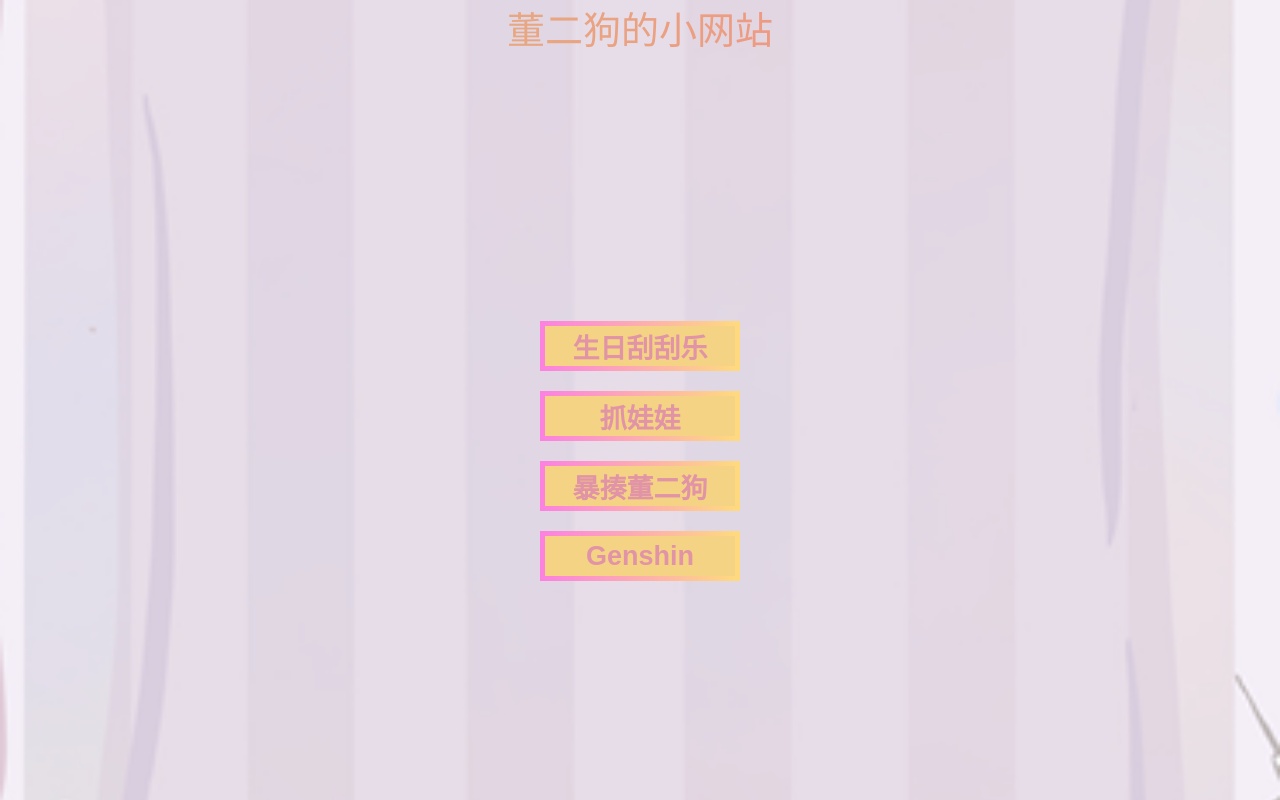
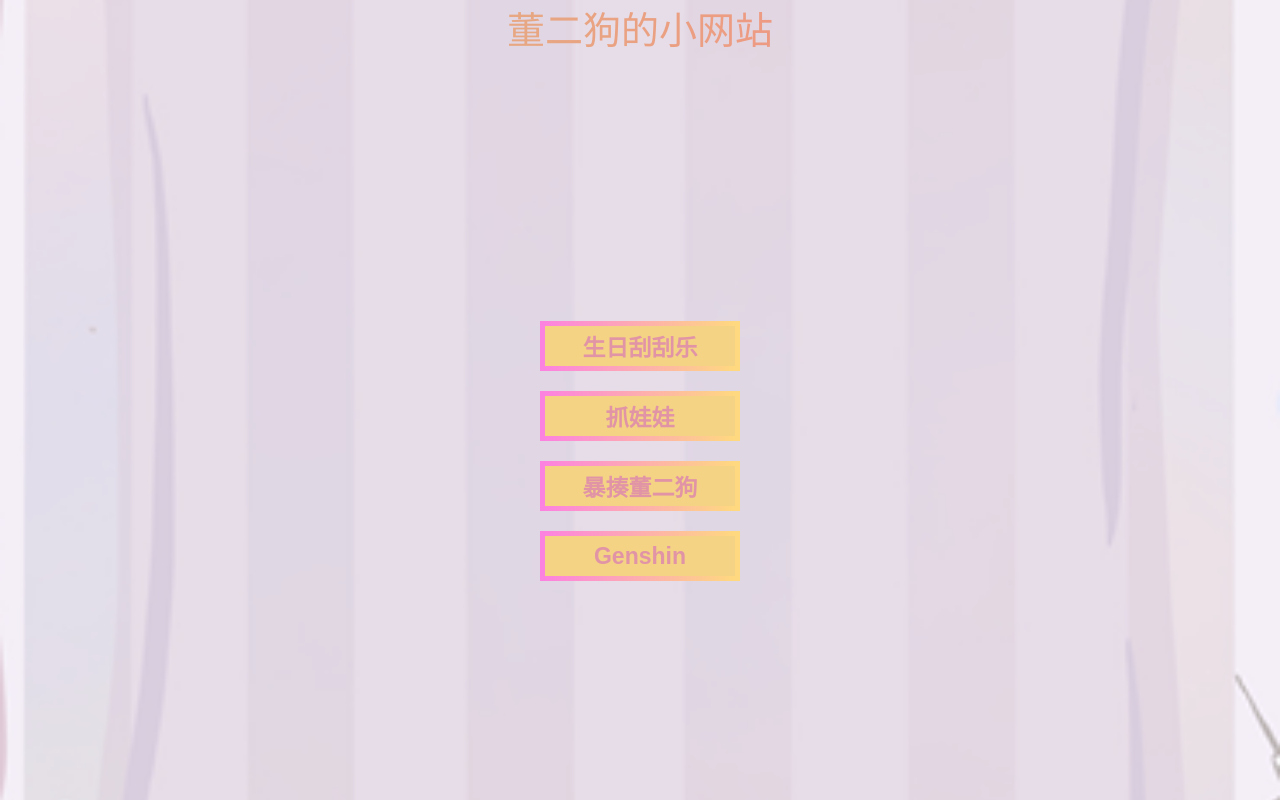
Before and after one commit to OraSun77/D-dog, a Flask app: page /828 in a window 1280 px wide. Run offline with Flask 3, Linux system fonts and the light colour scheme; some web fonts are replaced.

Commit message:
modify font size

```diff
--- a/static/css/index.css
+++ b/static/css/index.css
@@ -46,7 +46,7 @@
     border-image: linear-gradient(to right, #fa06c0, #ffb300);
     border-image-slice: 1;
     font-family: "CustomFont", sans-serif;
-    font-size: 27px;
+    font-size: 23px;
     background-color: #eaa80b;
     color: #c42a4e;
     font-weight: bold;
```
